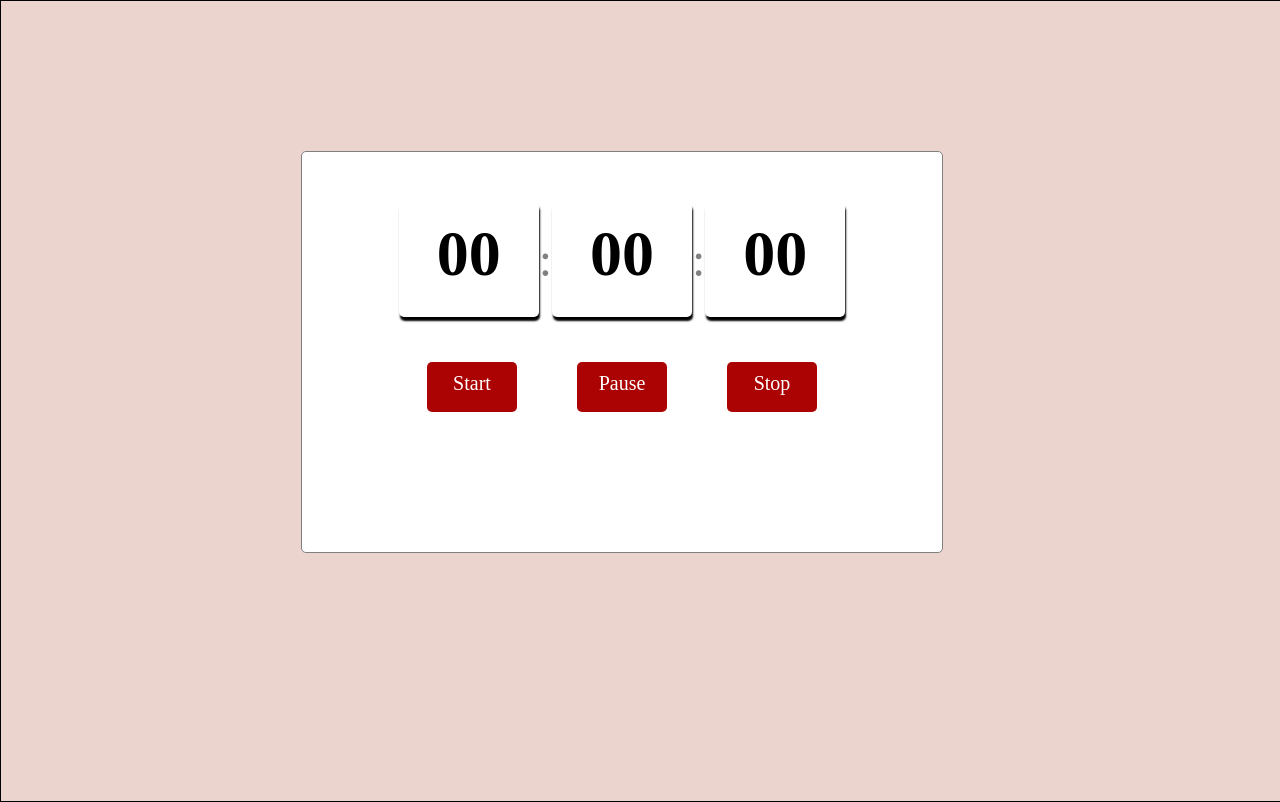
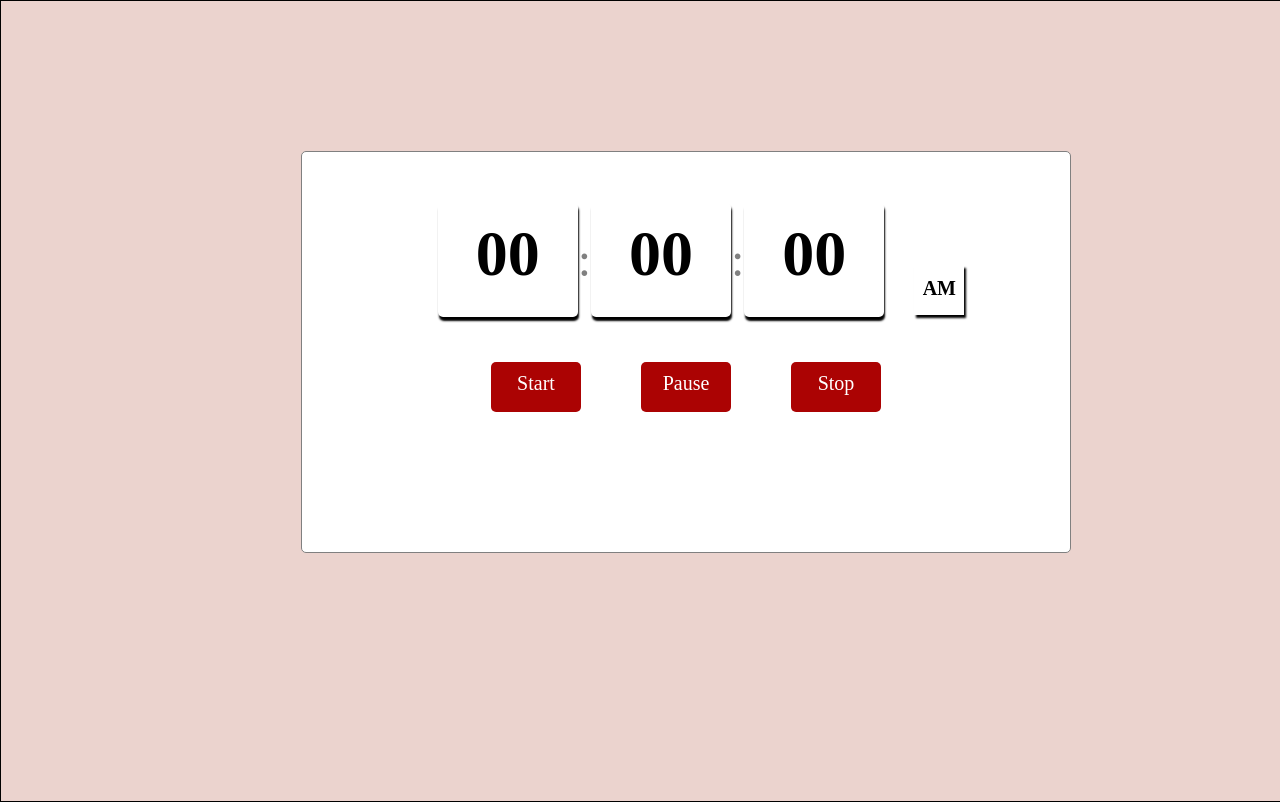
Before and after one commit to UmaManaswini/Timer, a plain HTML site: page index.html in a window 1280 px wide. Drawn offline with Linux system fonts and the light colour scheme.

Commit message:
committed

```diff
--- a/index.html
+++ b/index.html
@@ -21,9 +21,9 @@
           <div id="secs" class="time">
             <h1 id="seconds">00</h1>
           </div>
-          <!-- <div class="time">
+          <div class="mode">
             <h1 id="anorfn">AM</h1>
-          </div> -->
+          </div>
         </div>
 
         <div id="btns">
--- a/script.js
+++ b/script.js
@@ -6,8 +6,8 @@ const pause=document.getElementById('pbtn');
 const end=document.getElementById('stopbtn');
 const mode=document.getElementById('anorfn');
 let i=0;
-let j=1;
-let k=1;
+let j=0;
+let k=0;
 let cnt=0;
 let isStarted=false;
 let tid;
@@ -54,9 +54,9 @@ function displayHrs(){
   if(k===13){
     k=1;
     cnt++;
-    // if(cnt%2!==0){
-    //   mode.innerHTML="PM"
-    // }
+    if(cnt%2!==0){
+      mode.innerHTML="PM"
+    }
   }
   hr.innerHTML=k<10?'0'+k:k;
   k++;
--- a/style.css
+++ b/style.css
@@ -10,19 +10,20 @@
 }
 #content{
   height:50%;
-  width:50%;
+  width:60%;
   border:1px solid gray;
   background-color: white;
   border-radius: 5px;
   margin-left:300px;
   margin-top:150px;
-
+  position: absolute;
 }
 #maincont{
   margin-top:50px;
   display:flex;
   justify-content: center;
   align-items: center;
+
 }
 .time{
   display:flex;
@@ -55,7 +56,20 @@
   padding-top: 10px;
   background-color: rgb(171, 3, 3);
 }
-
+#anorfn{
+  font-size: 20px;
+  margin-top: 12px;
+}
+.mode{
+  width:50px;
+  height:50px;
+  /* border:1px solid black; */
+  text-align: center;
+  position: relative;
+  right:-30px;
+  bottom:-30px;
+  box-shadow: 2px 3px 2px black;
+}
 #btns{
   width:100%;
   height:100px;
```
